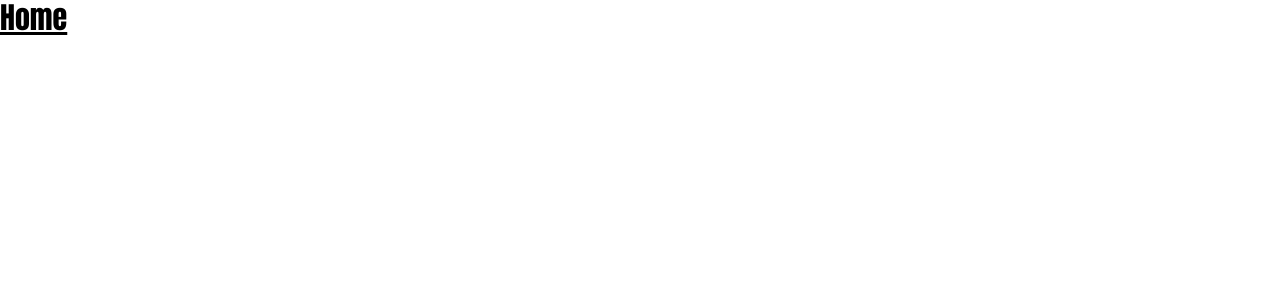
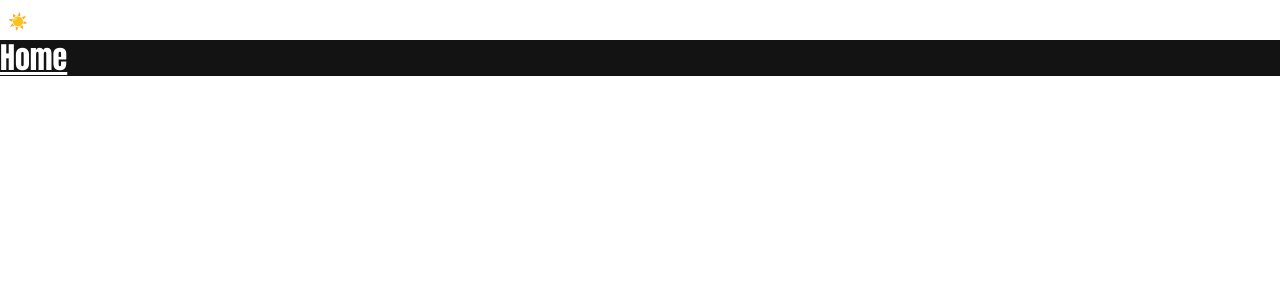
Before and after one commit to MDJAmin/razer-mern-shop, a React (Vite) app in the folder frontend/: page / in a window 1280 px wide. Shown: the top 300 px of the page. Built offline with nearby package versions, Linux system fonts and the light colour scheme.

Commit message:
Style: tailwind config

```diff
--- a/frontend/src/Pages/Home/index.jsx
+++ b/frontend/src/Pages/Home/index.jsx
@@ -1,7 +1,11 @@
 import React from 'react'
+import ThemeToggle from '../../Components/Common/Button/ThemeToggle'
 
 export default function Home() {
   return (
-    <div className='text-3xl underline'>Home</div>
+    <>
+    <ThemeToggle/>
+    <div className='text-3xl underline bg-light dark:bg-dark text-light dark:text-white'>Home</div>
+    </>
   )
 }
--- a/frontend/tailwind.config.js
+++ b/frontend/tailwind.config.js
@@ -1,18 +1,30 @@
 /** @type {import('tailwindcss').Config} */
 export default {
   content: ["./index.html", "./src/**/*.{js,ts,jsx,tsx}"],
+
   theme: {
     extend: {
       colors: {
-        'light-green':'#00FF00',
-        'dark-green':'#1B1F1B',
-        'gray':'#2C2C2C',
-        'light-gray':'#646464',
-        'white-smoke':'#CACACA',
-        'white':'#FFFFFF',
-        'black':'#131313',
-      }
+        'light-green': '#00FF00',
+        'dark-green': '#1B1F1B',
+        'gray': '#2C2C2C',
+        'light-gray': '#646464',
+        'white-smoke': '#CACACA',
+        'white': '#FFFFFF',
+        'black': '#131313',
+      },
+      backgroundColor: {
+        light: '#FFFFFF',
+        dark: '#131313',
+      },
+      textColor: {
+        light: '#000000',
+        dark: '#FFFFFF',
+      },
     },
   },
+
+  darkMode: 'class',
+
   plugins: [],
 };
```
